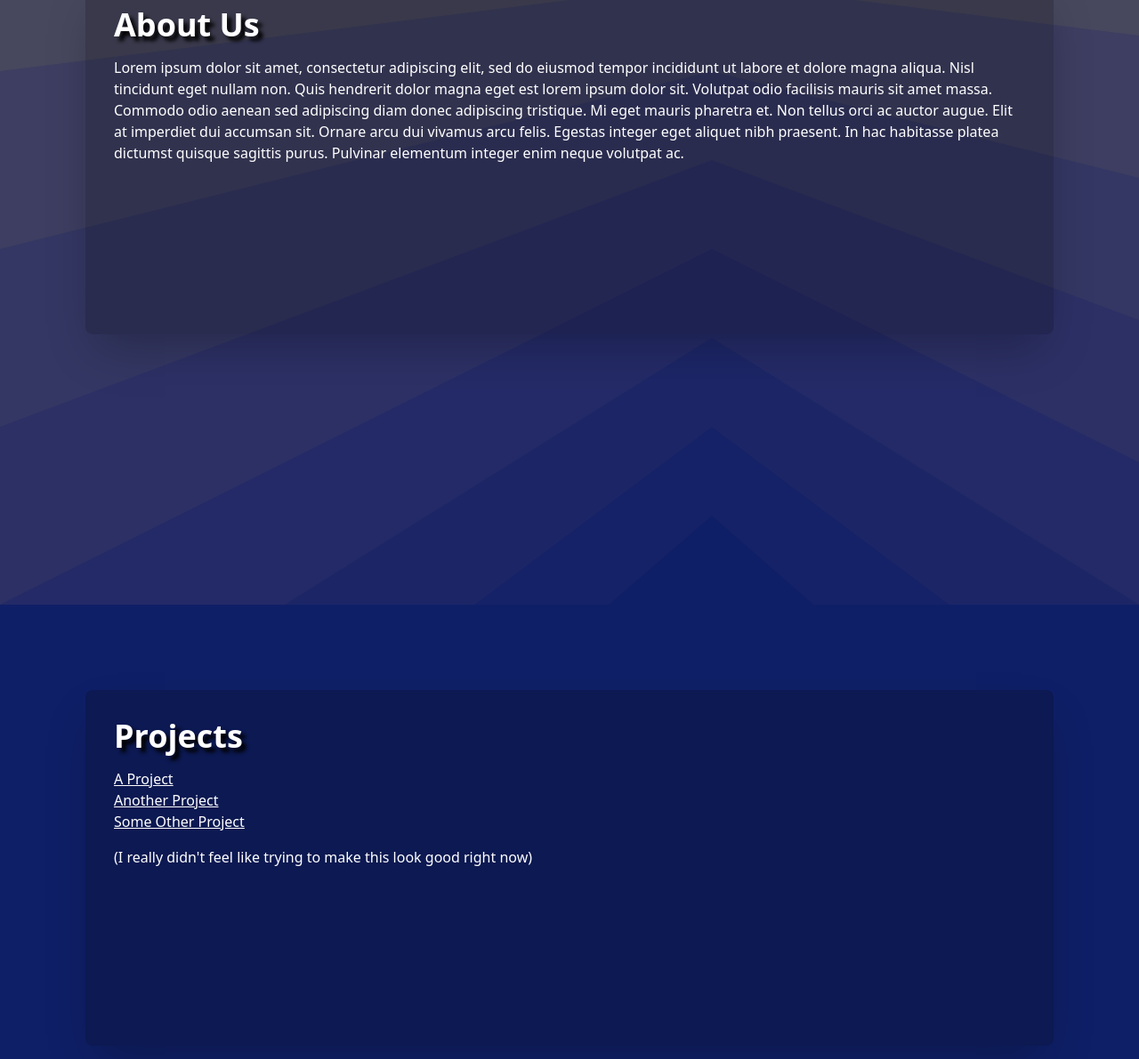
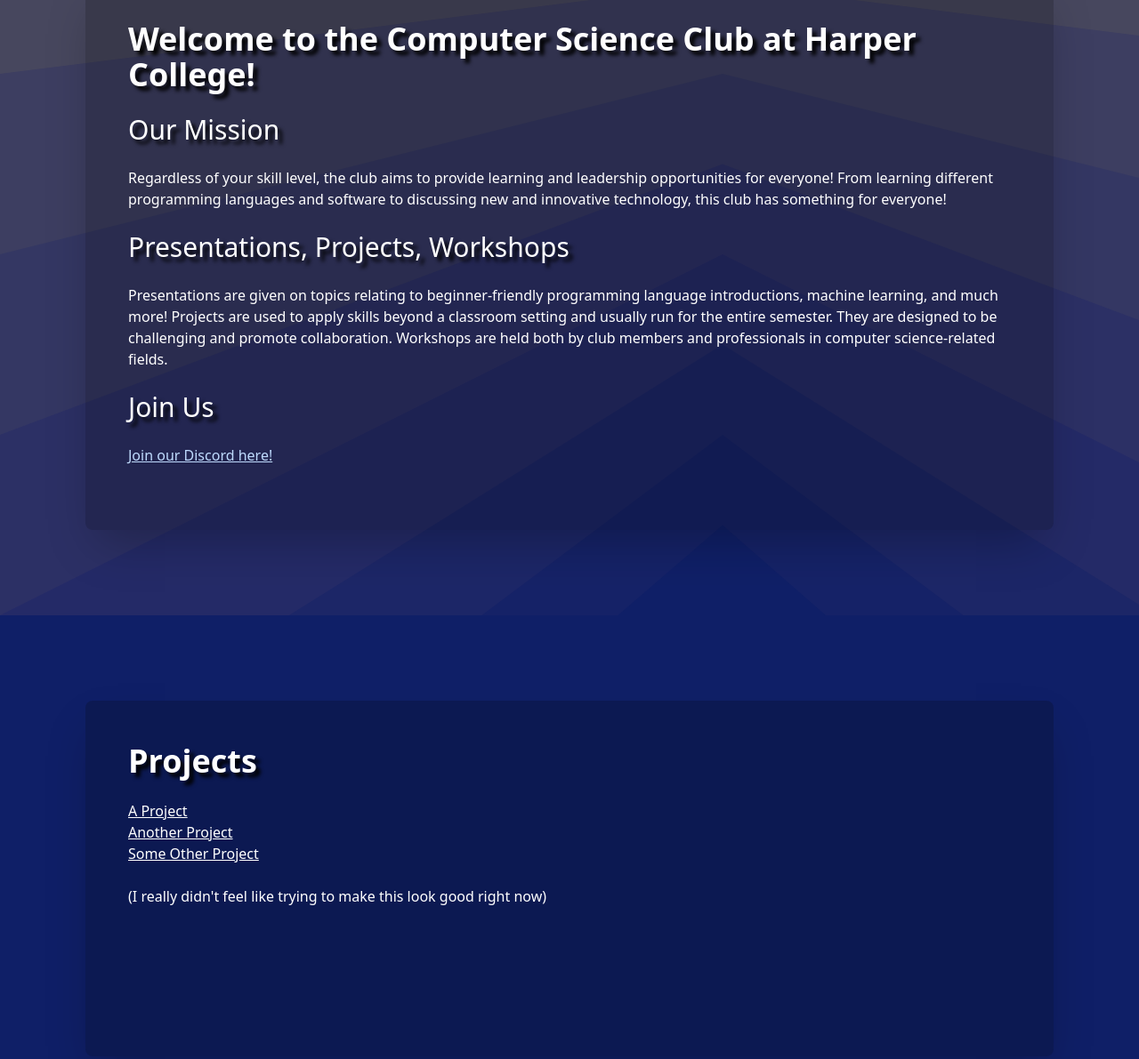
Before and after one commit to Hawks-Code/hawks-code.github.io, an Astro site: page / in a window 1280 px wide. Shown: the part 920-2111 px from the top of the page at 89% size. Built offline with nearby package versions, Linux system fonts and the light colour scheme; Astro itself is replaced by a stand-in of ours.

Commit message:
updates 'about' section; adds favicon and new Discord logo

```diff
--- a/src/components/HomeContent/components/About/About.astro
+++ b/src/components/HomeContent/components/About/About.astro
@@ -1,18 +1,32 @@
-<section class="min-h-svh bg-black bg-stripes bg-cover p-4 sm:p-8 md:p-16 lg:p-24" id="about-us">
+<section
+	class="min-h-svh bg-black bg-stripes bg-cover px-4 py-8 sm:p-8 md:p-16 lg:p-24"
+	id="about-us"
+>
 	<div
-		class="bg-blur-lg min-h-[50vh] rounded-lg bg-black bg-opacity-20 p-2 text-white shadow-2xl sm:p-8"
+		class="bg-blur-lg min-h-[50vh] rounded-lg bg-black bg-opacity-20 p-6 text-white shadow-2xl sm:p-12"
 	>
-		<h2 class="pb-4 text-xl font-bold shadow-black text-shadow sm:text-2xl md:text-4xl">
-			About Us
+		<h2 class="pb-6 text-2xl font-bold shadow-black text-shadow sm:text-3xl md:text-4xl">
+			Welcome to the Computer Science Club at Harper College!
 		</h2>
-		<p class="pb-2">
-			Lorem ipsum dolor sit amet, consectetur adipiscing elit, sed do eiusmod tempor incididunt ut
-			labore et dolore magna aliqua. Nisl tincidunt eget nullam non. Quis hendrerit dolor magna eget
-			est lorem ipsum dolor sit. Volutpat odio facilisis mauris sit amet massa. Commodo odio aenean
-			sed adipiscing diam donec adipiscing tristique. Mi eget mauris pharetra et. Non tellus orci ac
-			auctor augue. Elit at imperdiet dui accumsan sit. Ornare arcu dui vivamus arcu felis. Egestas
-			integer eget aliquet nibh praesent. In hac habitasse platea dictumst quisque sagittis purus.
-			Pulvinar elementum integer enim neque volutpat ac.
+		<h3 class="pb-6 text-xl shadow-black text-shadow sm:text-2xl md:text-3xl">Our Mission</h3>
+		<p class="pb-6">
+			Regardless of your skill level, the club aims to provide learning and leadership opportunities
+			for everyone! From learning different programming languages and software to discussing new and
+			innovative technology, this club has something for everyone!
+		</p>
+		<h3 class="pb-6 text-xl shadow-black text-shadow sm:text-2xl md:text-3xl">
+			Presentations, Projects, Workshops
+		</h3>
+		<p class="pb-6">
+			Presentations are given on topics relating to beginner-friendly programming language
+			introductions, machine learning, and much more! Projects are used to apply skills beyond a
+			classroom setting and usually run for the entire semester. They are designed to be challenging
+			and promote collaboration. Workshops are held both by club members and professionals in
+			computer science-related fields.
+		</p>
+		<h3 class="pb-6 text-xl shadow-black text-shadow sm:text-2xl md:text-3xl">Join Us</h3>
+		<p class="pb-6">
+			<a class="text-blue-200 underline" href="/discord">Join our Discord here!</a>
 		</p>
 	</div>
 </section>
--- a/src/components/HomeContent/components/Projects/Projects.astro
+++ b/src/components/HomeContent/components/Projects/Projects.astro
@@ -4,14 +4,14 @@ import { getCollection } from "astro:content";
 const projectEntries = await getCollection("projects");
 ---
 
-<section class="min-h-svh bg-hawks-blue p-4 sm:p-8 md:p-16 lg:p-24" id="projects">
+<section class="min-h-svh bg-hawks-blue px-4 py-8 sm:p-8 md:p-16 lg:p-24" id="projects">
 	<div
-		class="bg-blur-lg min-h-[50vh] rounded-lg bg-black bg-opacity-20 p-2 text-white shadow-2xl sm:p-8"
+		class="bg-blur-lg min-h-[50vh] rounded-lg bg-black bg-opacity-20 p-6 text-white shadow-2xl sm:p-12"
 	>
-		<h2 class="pb-4 text-xl font-bold shadow-black text-shadow sm:text-2xl md:text-4xl">
+		<h2 class="pb-6 text-2xl font-bold shadow-black text-shadow sm:text-3xl md:text-4xl">
 			Projects
 		</h2>
-		<ul class="pb-4">
+		<ul class="pb-6">
 			{
 				projectEntries.map((entry) => (
 					<li>
--- a/src/components/Navbar/Navbar.astro
+++ b/src/components/Navbar/Navbar.astro
@@ -1,6 +1,6 @@
 ---
 import { Icon } from "astro-icon/components";
-import discordIcon from "/src/assets/discord-icon-white.svg";
+import discordIcon from "/src/assets/discord-logo-sprite.png";
 
 const navbarLinks = [
 	{ display: "Home", link: "/#home" },
@@ -68,7 +68,7 @@ const navbarLinks = [
 </header>
 
 <script>
-	const navMenu = document.querySelector<HTMLButtonElement>("#mobile-nav-menu");
+	const navMenu = document.querySelector("#mobile-nav-menu");
 	if (navMenu) {
 		document.querySelector("#burger")?.addEventListener("click", () => {
 			navMenu.classList.toggle("hidden");
--- a/src/layouts/HomeLayout/HomeLayout.astro
+++ b/src/layouts/HomeLayout/HomeLayout.astro
@@ -6,7 +6,7 @@ import Navbar from "../../components/Navbar/Navbar.astro";
 <html lang="en" class="scroll-smooth">
 	<head>
 		<meta charset="utf-8" />
-		<link rel="icon" type="image/svg+xml" href="/favicon.svg" />
+		<link rel="icon" type="image/svg+xml" href="/favicon.png" />
 		<meta name="viewport" content="width=device-width" />
 		<meta name="generator" content={Astro.generator} />
 		<title>Home - The Hawks Code</title>
--- a/src/layouts/ProjectLayout/ProjectLayout.astro
+++ b/src/layouts/ProjectLayout/ProjectLayout.astro
@@ -8,7 +8,7 @@ const { title } = Astro.props;
 <html lang="en">
 	<head>
 		<meta charset="utf-8" />
-		<link rel="icon" type="image/svg+xml" href="/favicon.svg" />
+		<link rel="icon" type="image/svg+xml" href="/favicon.png" />
 		<meta name="viewport" content="width=device-width" />
 		<meta name="generator" content={Astro.generator} />
 		<title>Project - {title} - The Hawks Code</title>
```
Also changed, not shown: public/favicon.png (added), public/favicon.svg (deleted), src/assets/discord-logo-sprite.png (added).
